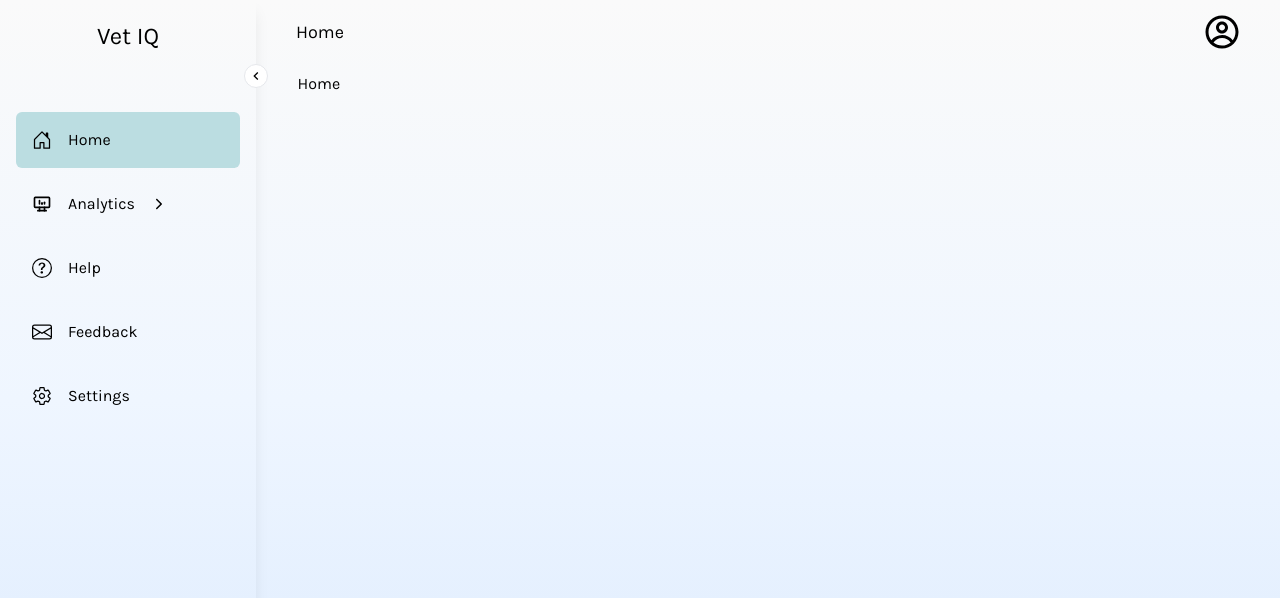
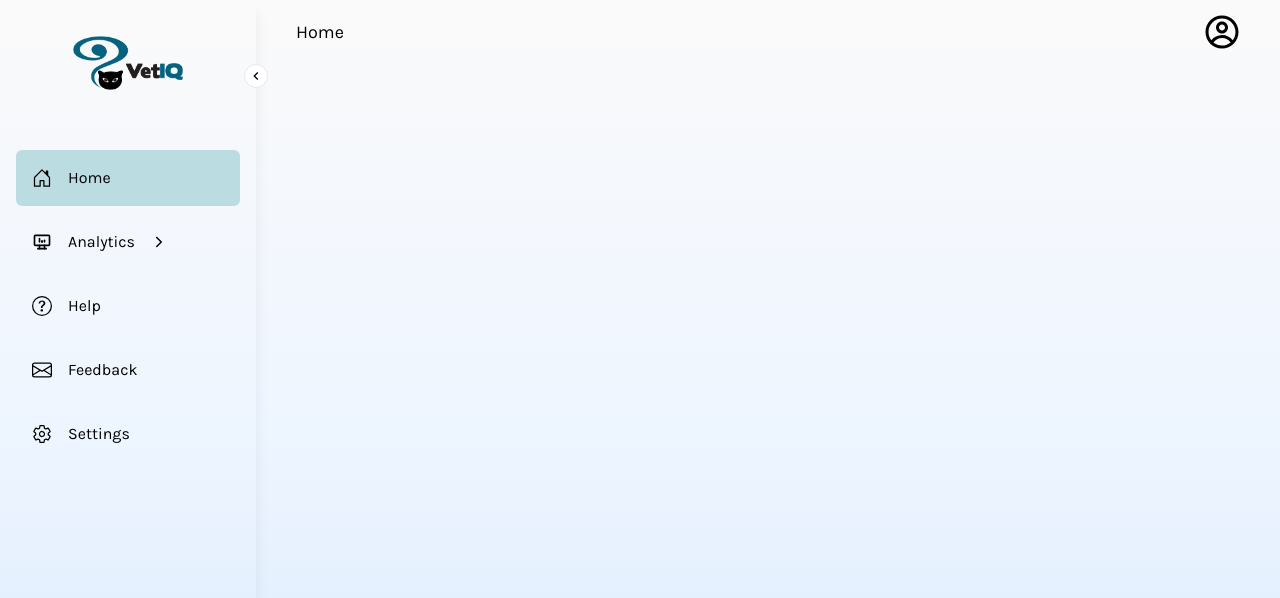
Before and after one commit to shifenghzhang/VetIQ-Web-Application, a Next.js app: page / in a window 1280 px wide. Shown: the top 598 px of the page. Built offline with nearby package versions, Linux system fonts and the light colour scheme.

Commit message:
added vetiq logo

```diff
--- a/src/app/_components/appbar.tsx
+++ b/src/app/_components/appbar.tsx
@@ -8,7 +8,8 @@ import { IoIosArrowDown, IoIosArrowForward } from "react-icons/io";
 import { MdOutlineKeyboardArrowLeft } from "react-icons/md";
 import { MdOutlineKeyboardArrowRight } from "react-icons/md";
 import { useSidebar } from "../_contexts/sidebarContext";
-
+import Image
+ from "next/image";
 const Appbar = () => {
     const pathname = usePathname();
     const [openMenu, setOpenMenu] = useState<boolean>(false);
@@ -47,8 +48,8 @@ const Appbar = () => {
                 {isCollapsed ? <MdOutlineKeyboardArrowRight /> : <MdOutlineKeyboardArrowLeft />}
             </button>
             <aside className={sidebarClasses}>
-                <div className="flex items-center justify-center py-5 px-3.5">
-                    <h3 className="text-2xl">Vet IQ</h3>
+                <div className="flex items-center justify-center py-5 px-3.5 mt-4">
+                    <Image src="/images/VetIQ_Logo.png" alt="Logo" width={110} height={145} />
                 </div>
                 <nav className="flex flex-col gap-2 transition duration-300 ml-4 mt-10 mr-4">
                     {
@@ -58,7 +59,7 @@ const Appbar = () => {
                             ? "flex items-center gap-4 p-4 bg-[rgb(187,221,225)] rounded-md transition duration-200 ease-in-out cursor-pointer"
                             : "flex items-center gap-4 p-4  rounded-md transition duration-200 ease-in-out cursor-pointer"
                             return item.submenu ? (
-                                <div key={item.title}>
+                                <div key={item.title} >
                                     <span onClick={() => toggleSubMenu(openMenu)} className={itemClass}>
                                         {item.icon && React.cloneElement(item.icon, { className: "text-2xl" })}
                                         {!isCollapsed && <span>{item.title}</span>}
--- a/src/app/page.tsx
+++ b/src/app/page.tsx
@@ -4,7 +4,7 @@ export default function Home() {
 
   return (
     <div>
-      Home
+
     </div>
   )
 }
```
Also changed, not shown: public/images/VetIQ_Logo.png (added).
